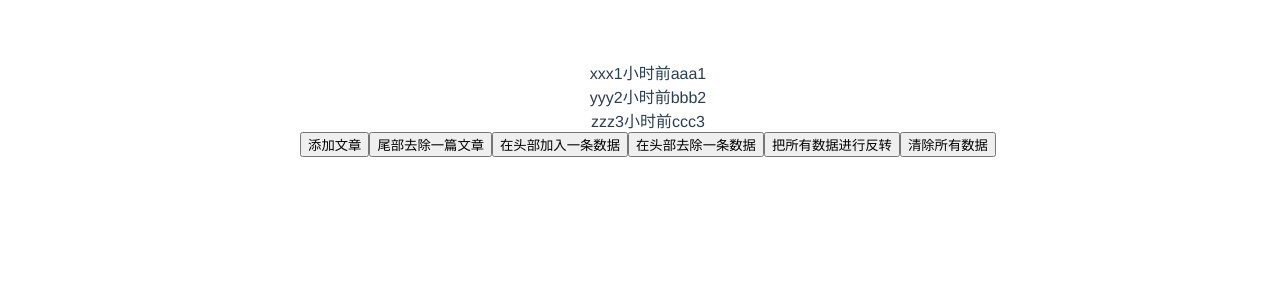
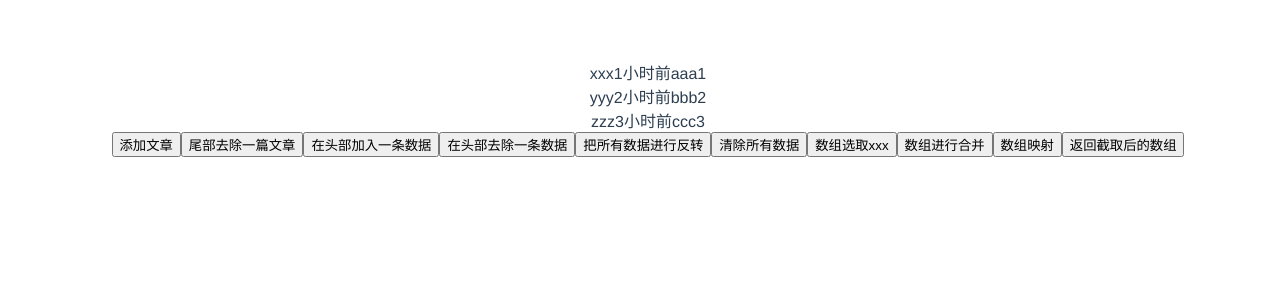
Before and after one commit to Insua/vue-demo, a Vue app: page /#/component-v-for in a window 1280 px wide. Shown: the top 300 px of the page. Built offline with nearby package versions, Linux system fonts and the light colour scheme; what vue-resource would draw is missing.

Commit message:
I should get a raise for this.

```diff
--- a/src/components/ComponentVFor.vue
+++ b/src/components/ComponentVFor.vue
@@ -7,6 +7,10 @@
         <button @click="shift">在头部去除一条数据</button>
         <button @click="reverse">把所有数据进行反转</button>
         <button @click="clear">清除所有数据</button>
+        <button @click="filter">数组选取xxx</button>
+        <button @click="contact">数组进行合并</button>
+        <button @click="map">数组映射</button>
+        <button @click="slice">返回截取后的数组</button>
     </div>
 </template>
 
@@ -26,7 +30,12 @@
         },
         data () {
             return {
-                artList: []
+                artList: [],
+                list2:  [
+                    { id: 4,name : 'iii',startTime: '4小时前',content: 'uuu',good: 4},
+                    { id: 5,name : 'jjj',startTime: '5小时前',content: 'vvv',good: 5},
+                    { id: 6,name : 'kkk',startTime: '6小时前',content: 'www',good: 6}
+                ]
             }
         },
         methods: {
@@ -56,6 +65,22 @@
             },
             clear () {
                 this.artList = [];
+            },
+            filter () {
+                this.artList = this.artList.filter((item) => {
+                    return item.name === 'xxx' ;
+                })
+            },
+            contact () {
+                this.artList = [...this.artList,...this.list2]
+            },
+            map () {
+                this.artList = this.artList.map(item => {
+                    return `${item} map`
+                })
+            },
+            slice() {
+                this.artList = this.artList.slice(2);
             }
         }
     }
```
